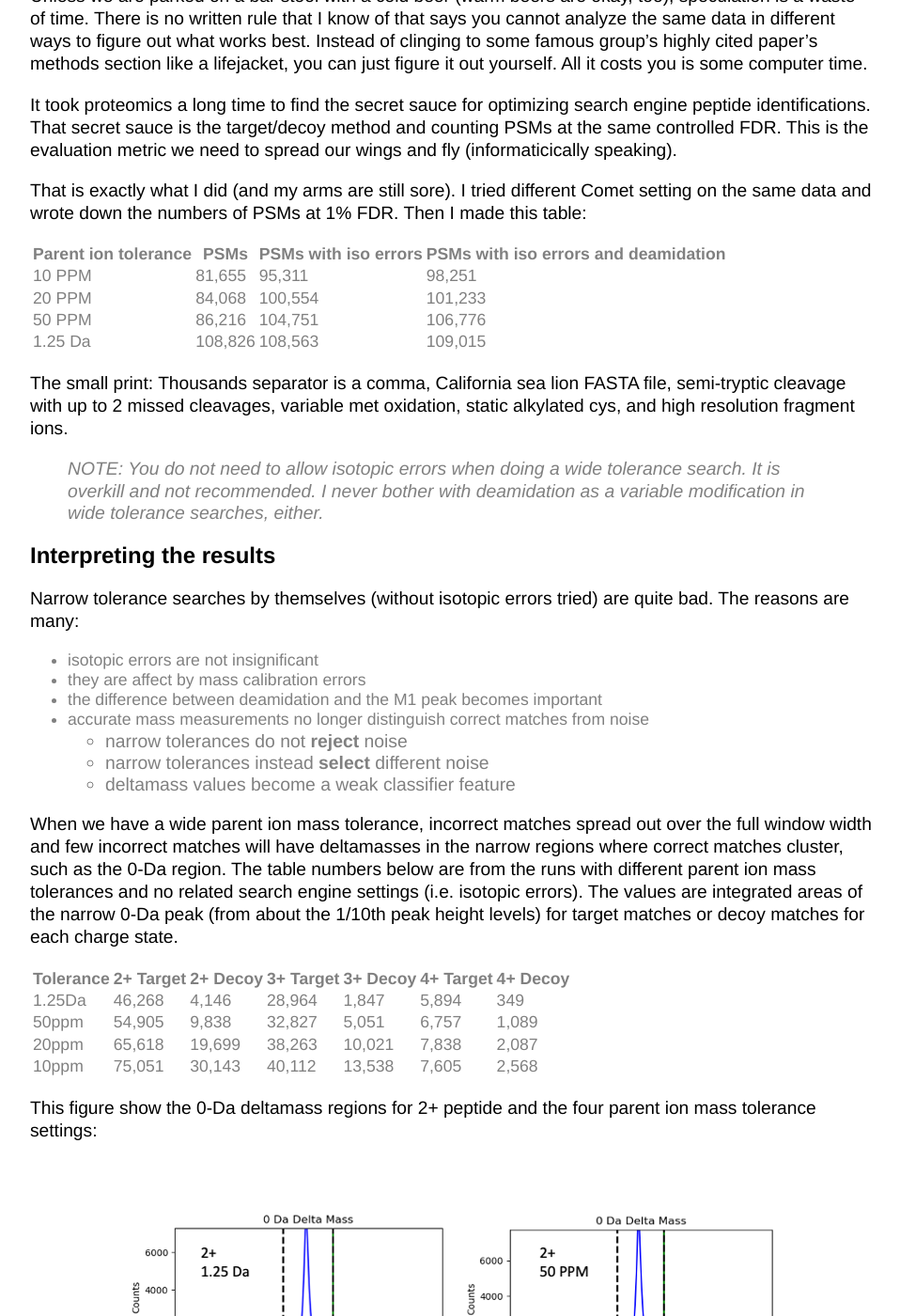
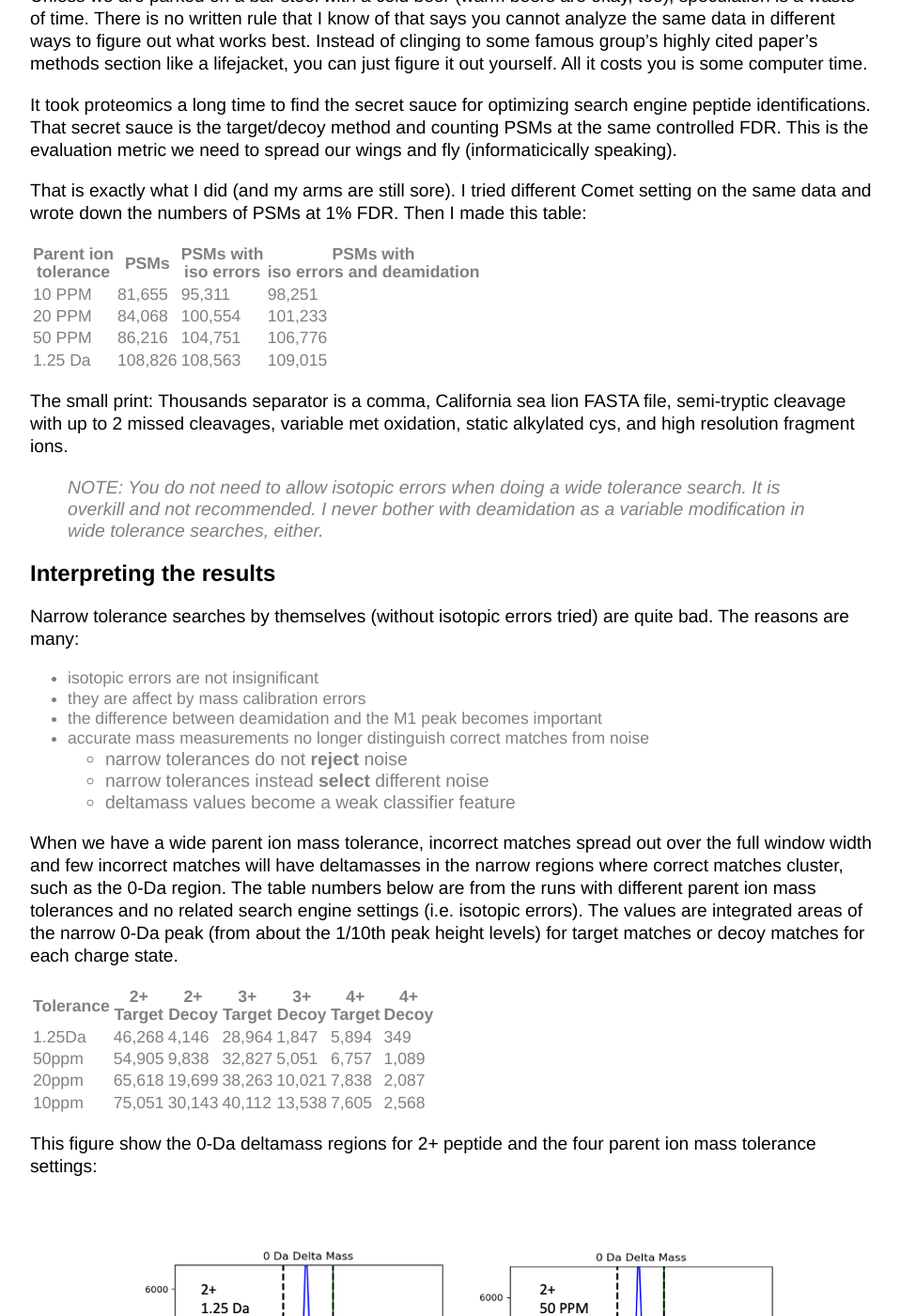
Before and after one commit to pwilmart/pwilmart.github.io, a Jekyll site: the page built from _posts/2021-04-22-Parent-ion-tolerance.md, in a window 1280 px wide and 1400 px high, scrolled down 4166 px. Shown: the whole window at 94% size, without its empty margins (160-1118 px from the left). Built offline with Jekyll 4.4.1, drawn with Linux system fonts in a browser that asks for light colours; some of the changed text lies outside the part shown.

```diff
--- a/_posts/2021-04-22-Parent-ion-tolerance.md
+++ b/_posts/2021-04-22-Parent-ion-tolerance.md
@@ -83,7 +83,7 @@ It took proteomics a long time to find the secret sauce for optimizing search en
 
 That is exactly what I did (and my arms are still sore). I tried different Comet setting on the same data and wrote down the numbers of PSMs at 1% FDR. Then I made this table:
 
-Parent ion tolerance|PSMs|PSMs with iso errors|PSMs with iso errors and deamidation
+Parent ion <br>tolerance|PSMs|PSMs with <br>iso errors|PSMs with <br>iso errors and deamidation
 --------------------|----|--------------------|------------------------------------
 10 PPM|81,655|95,311|98,251
 20 PPM|84,068|100,554|101,233
@@ -107,7 +107,7 @@ Narrow tolerance searches by themselves (without isotopic errors tried) are quit
 
 When we have a wide parent ion mass tolerance, incorrect matches spread out over the full window width and few incorrect matches will have deltamasses in the narrow regions where correct matches cluster, such as the 0-Da region. The table numbers below are from the runs with different parent ion mass tolerances and no related search engine settings (i.e. isotopic errors). The values are integrated areas of the narrow 0-Da peak (from about the 1/10th peak height levels) for target matches or decoy matches for each charge state.
 
-  Tolerance|2+ Target|2+ Decoy|3+ Target|3+ Decoy|4+ Target|4+ Decoy
+  Tolerance|2+ <br>Target|2+ <br>Decoy|3+ <br>Target|3+ <br>Decoy|4+ <br>Target|4+ <br>Decoy
   ---|---|---|---|---|---|---
   1.25Da|46,268|4,146|28,964|1,847|5,894|349
   50ppm|54,905|9,838|32,827|5,051|6,757|1,089
@@ -120,7 +120,7 @@ This figure show the 0-Da deltamass regions for 2+ peptide and the four parent i
 
 Target matches are in blue and decoy matches are in red. We can see that the noise really piles up under the 0-Da peak as the tolerances get tighter and tighter. Some alternative ways to think about how this accurate deltamass quantity is affect are: the signal-to-noise for the 0-Da peak get much worse, or the probability that a 0-Da deltamass is associated with a  correct match decreases dramatically. This table shows signal-to-noise ratios and how much the estimated noise under the 0-Da peak increases as the tolerance gets tighter.
 
-  Tolerance|2+ S/N|2+ Noise <br>Increase|3+ S/N|3+ Noise <br>Increase|4+ S/N|4+ Noise <br>Increase
+  Tolerance|2+ <br>S/N|2+ Noise <br>Increase|3+ <br>S/N|3+ Noise <br>Increase|4+ <br>S/N|4+ Noise <br>Increase
   ---|---|---|---|---|---|---
   1.25Da|11.2|1|15.7|1|16.9|1
   50ppm|5.6|2.4|6.5|2.7|6.2|3.1
```
